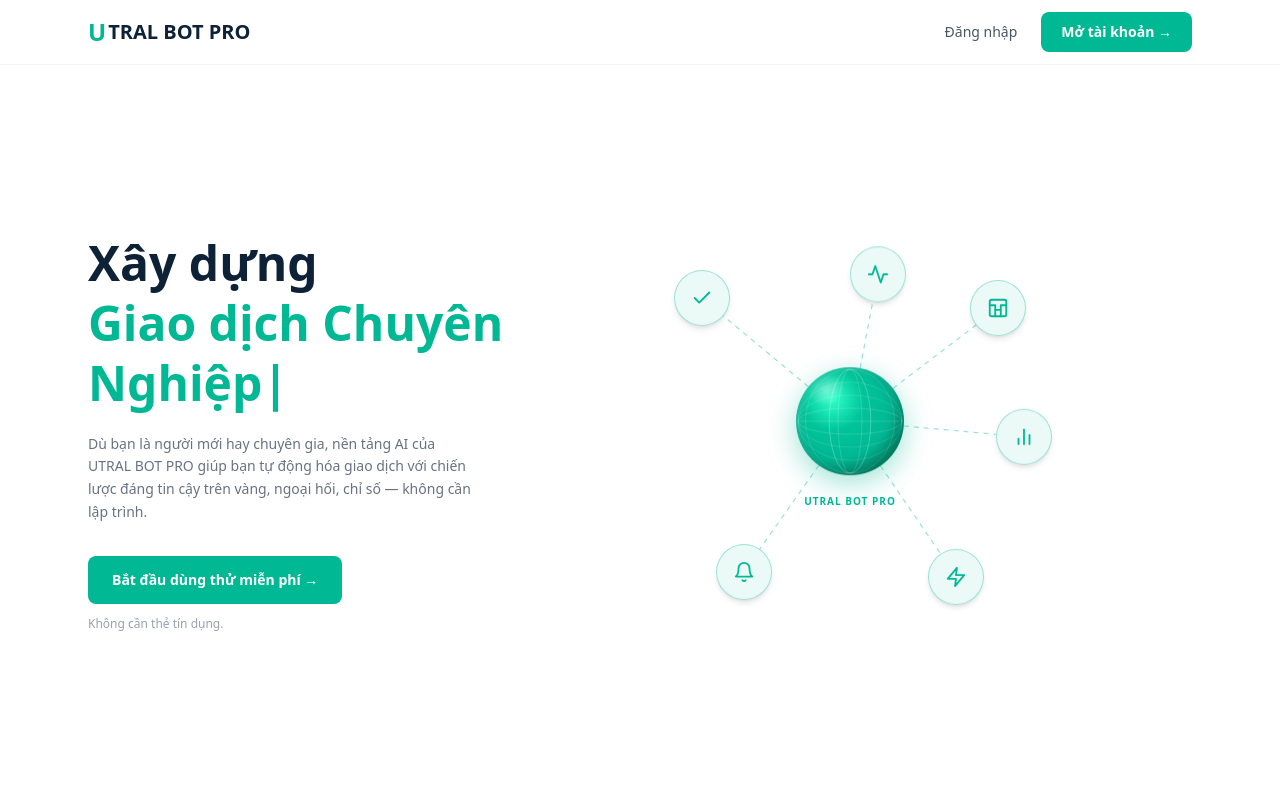
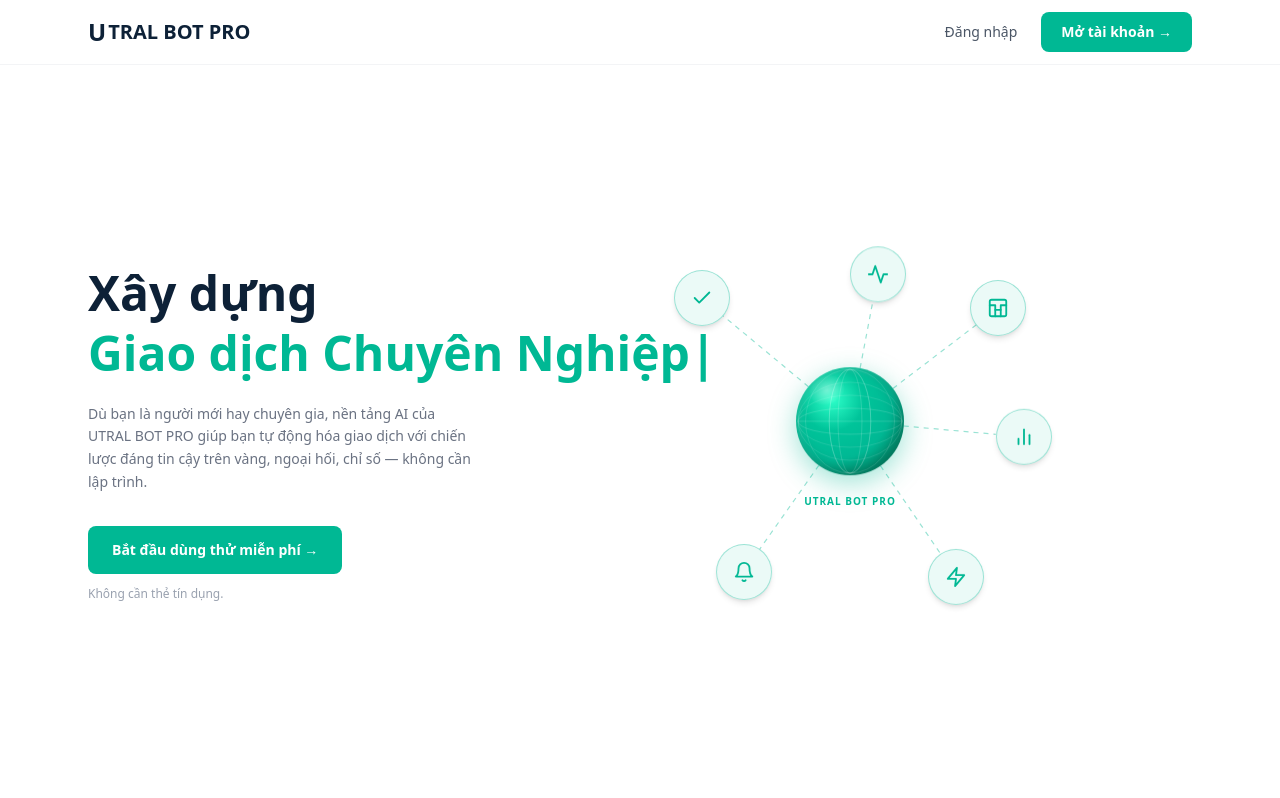
Before and after one commit to trongkhoile/web_quan_ly, a Next.js app: page / in a window 1280 px wide. Shown: the top 798 px of the page. Built offline with nearby package versions, Linux system fonts and the light colour scheme.

Commit message:
U letter to black, whitespace-nowrap on hero animated text

```diff
--- a/app/page.tsx
+++ b/app/page.tsx
@@ -114,7 +114,7 @@
       <nav className="fixed top-0 inset-x-0 z-50 bg-white/95 backdrop-blur border-b border-gray-100">
         <div className="mx-auto max-w-6xl px-6 h-16 flex items-center justify-between">
           <Link href="/" className="flex items-center gap-0.5">
-            <span className="font-black text-2xl leading-none" style={{ color: T }}>U</span>
+            <span className="font-black text-2xl leading-none text-[#0d2137]">U</span>
             <span className="font-black text-xl text-[#0d2137] leading-none">TRAL BOT PRO</span>
           </Link>
           <div className="hidden md:flex items-center gap-7"></div>
@@ -134,7 +134,7 @@
           <div className="flex-1 max-w-lg">
             <h1 className="text-5xl font-black leading-tight mb-5 text-[#0d2137]">
               Xây dựng<br />
-              <span className="transition-opacity duration-300" style={{ color: T, opacity: show ? 1 : 0 }}>
+              <span className="transition-opacity duration-300 whitespace-nowrap" style={{ color: T, opacity: show ? 1 : 0 }}>
                 Giao dịch {heroWords[wordIdx]}
               </span>
               <span className="anim-blink" style={{ color: T }}>|</span>
@@ -396,7 +396,7 @@
             {/* Brand */}
             <div className="flex-1 max-w-xs">
               <div className="flex items-center gap-0.5 mb-3">
-                <span className="font-black text-2xl leading-none" style={{ color: T }}>U</span>
+                <span className="font-black text-2xl leading-none text-[#0d2137]">U</span>
                 <span className="font-black text-xl text-[#0d2137] leading-none">TRAL BOT PRO</span>
               </div>
               <p className="text-gray-500 text-xs leading-relaxed mb-5">
```
